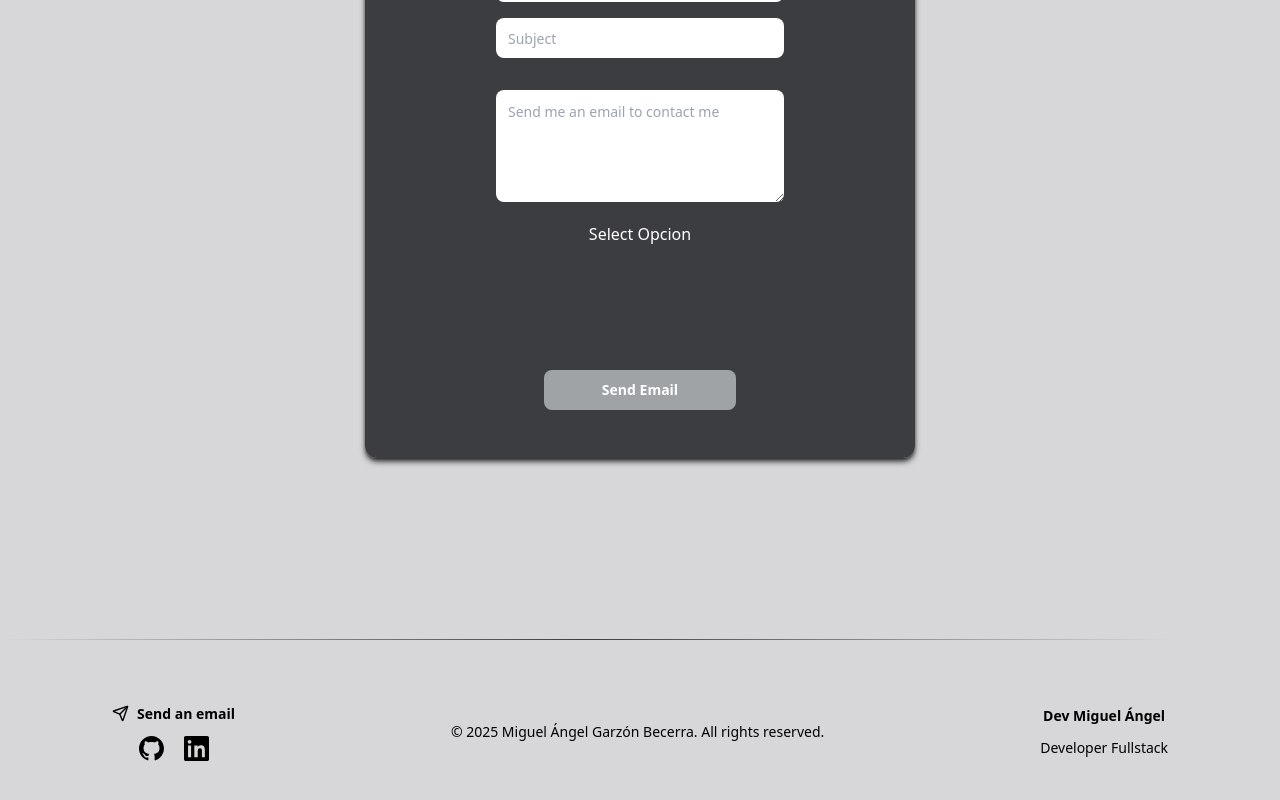
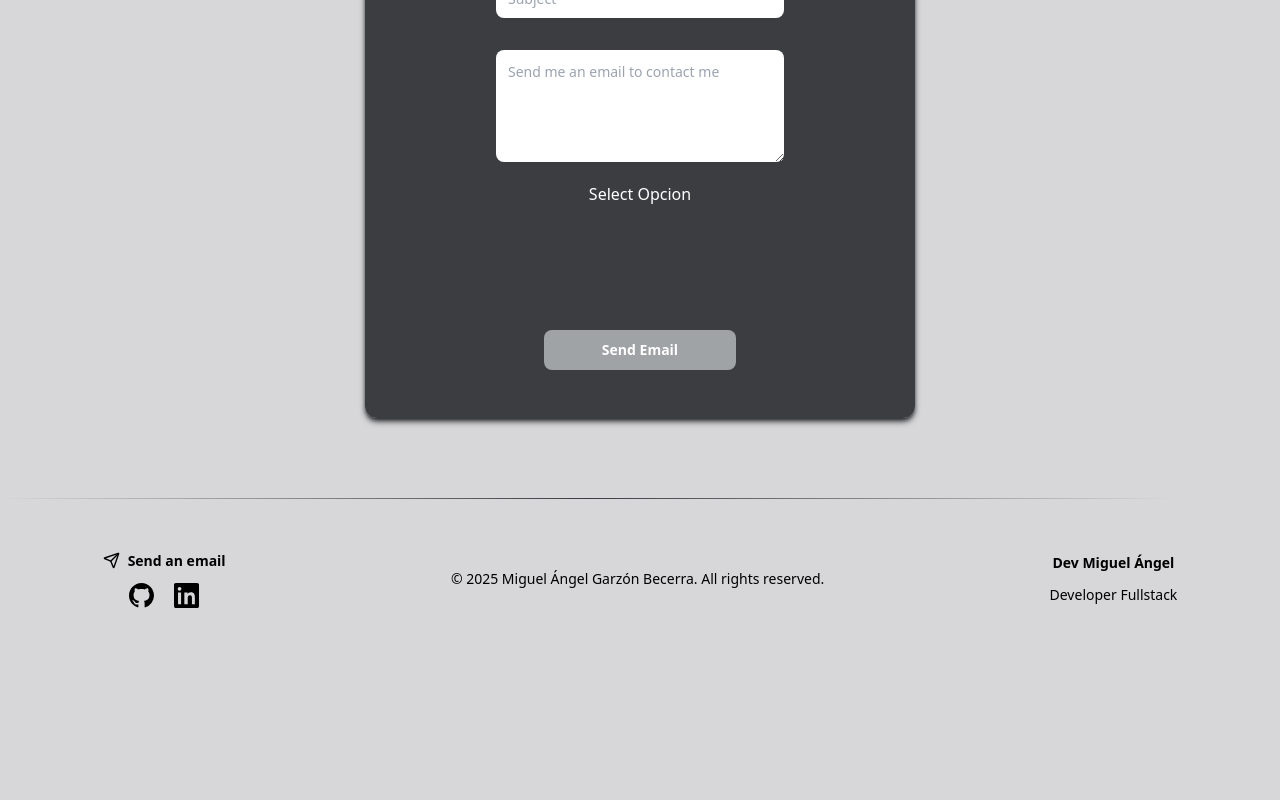
Before and after one commit to MiguelGarzon11/FrontendPortfolio, an Angular app: page /contactme in a window 1280 px wide. Shown: the part 466-1266 px from the top of the page. After the commit the page ends 1125 px from the top, so only its background shows below. Built offline with nearby package versions, Linux system fonts and the light colour scheme.

Commit message:
Frontend Portfolio v.2.0

```diff
--- a/src/app/app.html
+++ b/src/app/app.html
@@ -1,7 +1,7 @@
 <div class="bg-secondary dark:bg-main">
   <app-header></app-header>
-    <main>
-      <router-outlet></router-outlet>
-    </main>
+  <main>
+    <router-outlet></router-outlet>
+  </main>
   <app-footer></app-footer>
 </div>
--- a/src/app/components/contactme/contactme.html
+++ b/src/app/components/contactme/contactme.html
@@ -1,4 +1,4 @@
-<div class="h-screen p-10">
+<div class="h-full">
   <div class="flex flex-col justify-center items-center gap-10 m-10">
 
     <h1 class="text-3xl text-main dark:text-secondary">Contact Me</h1>
@@ -51,7 +51,8 @@
               <use href="assets/icons/gmail.svg"></use>
             </svg>
 
-            <svg id="sendmessage" class="h-10 w-10 drop-shadow-lg cursor-pointer" (click)="setPlatform('whatsapp')">
+            <svg id="sendmessage" class="h-10 w-10 drop-shadow-lg cursor-pointer"
+              (click)="selectedPlatform ===('whatsapp')">
               <use href="assets/icons/wh.svg"></use>
             </svg>
 
@@ -74,6 +75,6 @@
         </div>
       </div>
     </div>
+
   </div>
 </div>
-<footer></footer>
--- a/src/app/components/contactme/contactme.ts
+++ b/src/app/components/contactme/contactme.ts
@@ -78,4 +78,5 @@ export class Contactme {
       }
     }
   }
+
 }
--- a/src/app/components/footer/footer.html
+++ b/src/app/components/footer/footer.html
@@ -1,6 +1,6 @@
 <hr>
-<footer class="flex flex-row justify-between gap-5 text-xs sm:text-sm md:text-md">
-    <div class="flex flex-col items-center justify-center gap-3 pr-10">
+<footer class="flex flex-row w-screen justify-around items-center gap-5 text-[10px] sm:text-sm md:text-md">
+  <div class="flex flex-col gap-3">
     <a href="https://mail.google.com/mail/?view=cm&fs=1&to=miguelangelgarb@gmail.com" target="_blank">
       <svg xmlns="http://www.w3.org/2000/svg" width="17" height="17" viewBox="0 0 24 24" fill="none"
         stroke="currentColor" stroke-width="2" stroke-linecap="round" stroke-linejoin="round"
@@ -43,7 +43,7 @@
       </a>
     </div>
   </div>
-    <div class="flex justify-center items-center sm:mt pr-10 text-wrap text-[10px] sm:text-sm">
+  <div class="flex justify-center items-center text-center sm:mt text-wrap text-[10px] sm:text-sm">
     <p>© 2025 Miguel Ángel Garzón Becerra. All rights reserved.</p>
   </div>
   <div class="flex flex-col justify-center items-center gap-3">
--- a/src/app/components/header/header.html
+++ b/src/app/components/header/header.html
@@ -1,5 +1,5 @@
 <header id="header"
-  class="flex flex-col w-full sm:flex-row justify-center items-center mt-8 mb-8 md:mt-12 md:mb-12 mx-3 top-0 gap-8 sm:gap-8 md:gap-10 lg:gap-48">
+  class="flex flex-col w-full sm:flex-row justify-center items-center mt-8 mb-8 md:mt-12 md:mb-12 m-3 top-0 gap-8 sm:gap-8 md:gap-10 lg:gap-48">
   <h1 class="flex items-center gap-3 text-md md:text-xl lg:text-2xl font-sans mx-2 font-extrabold">
     <svg xmlns="http://www.w3.org/2000/svg" viewBox="0 0 24 24" fill="none" stroke="currentColor" stroke-width="2"
       stroke-linecap="round" stroke-linejoin="round"
@@ -10,7 +10,7 @@
 
     Dev Miguel Angel
   </h1>
-  <div class="flex flex-row gap-2 md:gap-5 lg:gap-10 justify-around">
+  <div class="flex flex-row gap-5 md:gap-5 lg:gap-10 justify-around">
     <nav class="flex flex-row justify-center items-center gap-3 lg:gap-10 text-[10px] sm:text-sm md:text-md">
       <a routerLink="/">
         <svg xmlns="http://www.w3.org/2000/svg" viewBox="0 0 24 24" fill="none" stroke="currentColor" stroke-width="2"
@@ -62,14 +62,14 @@
       </a>
     </nav>
 
-    <label for="darkSwtich" class="relative inline-block w-11 h-6 cursor-pointer">
+    <label for="darkSwtich" class="relative inline-block w-9 h-4 sm:w-11 sm:h-6 cursor-pointer">
       <input data-hs-theme-switch="" type="checkbox" id="darkSwtich" class="peer sr-only">
       <span
         class="flex flex-row justify-center gap-1 items-center absolute inset-0 bg-buttonS rounded-full transition-colors duration-500 ease-in-out peer-checked:bg-buttonS dark:bg-neutral-700 dark:peer-checked:bg-button peer-disabled:opacity-50 peer-disabled:pointer-events-none">
 
-        <svg xmlns="http://www.w3.org/2000/svg" width="15" height="15" viewBox="0 0 24 24" fill="none"
-          stroke="currentColor" stroke-width="2" stroke-linecap="round" stroke-linejoin="round"
-          class="lucide lucide-sun-icon lucide-sun text-white dark:text-white">
+        <svg xmlns="http://www.w3.org/2000/svg" viewBox="0 0 24 24" fill="none" stroke="currentColor" stroke-width="2"
+          stroke-linecap="round" stroke-linejoin="round"
+          class="lucide lucide-sun-icon lucide-sun text-white dark:text-white w-3 h-3 sm:w-4 sm:h-4">
           <circle cx="12" cy="12" r="4" />
           <path d="M12 2v2" />
           <path d="M12 20v2" />
@@ -81,9 +81,9 @@
           <path d="m19.07 4.93-1.41 1.41" />
         </svg>
 
-        <svg xmlns="http://www.w3.org/2000/svg" width="13" height="13" viewBox="0 0 24 24" fill="none"
-          stroke="currentColor" stroke-width="2" stroke-linecap="round" stroke-linejoin="round"
-          class="lucide lucide-moon-icon lucide-moon text-white dark:text-white">
+        <svg xmlns="http://www.w3.org/2000/svg" viewBox="0 0 24 24" fill="none" stroke="currentColor" stroke-width="2"
+          stroke-linecap="round" stroke-linejoin="round"
+          class="lucide lucide-moon-icon lucide-moon text-white dark:text-white w-3 h-3 sm:w-4 sm:h-4">
           <path d="M12 3a6 6 0 0 0 9 9 9 9 0 1 1-9-9Z" />
         </svg>
 
@@ -93,8 +93,7 @@
       </span>
     </label>
   </div>
-
 </header>
-<div class="flex justify-center ">
+<div class="flex justify-center items-center">
   <hr>
 </div>
--- a/src/app/components/home/home.html
+++ b/src/app/components/home/home.html
@@ -1,6 +1,5 @@
-
 <body>
-  <div id="home" class="flex flex-col sm:flex-row justify-center gap-3 lg:gap-16 mt-3">
+  <div id="home" class="flex flex-col sm:flex-row justify-center gap-3 lg:gap-16 mt-3 w-screen">
 
     <div class="flex flex-col justify-center items-center mt-0 lg:mt-20 text-main dark:text-secondary">
       <svg class="w-64 h-64 md:w-64 md:h-64 lg:w-96 lg:h-96">
--- a/src/app/components/skills/skills.html
+++ b/src/app/components/skills/skills.html
@@ -1,9 +1,9 @@
 <section id="skills"
-    class="mask-fade-x flex flex-row w-[1000px] justify-center items-center overflow-hidden bg-transparent m-20">
+  class="mask-fade-x flex flex-row w-[320px] sm:w-[640px] md:w-[1000px] justify-center items-center overflow-hidden bg-transparent m-20">
   <div class="whitespace-nowrap">
     <div class="flex gap-8 animate-scroll">
       <ng-container *ngFor="let i of [1,2,3,4,5,6,7,8,9,10]">
-                <svg class="w-16 h-16" *ngFor="let icon of icons">
+        <svg class="w-14 h-14 md:w-16 md:h-16 " *ngFor="let icon of icons">
           <use [attr.href]="'assets/icons/' + icon + '.svg'"></use>
           <!--- [attr.href] concatena la ruta de cada archivo --->
         </svg>
--- a/src/styles.css
+++ b/src/styles.css
@@ -38,7 +38,7 @@
   }
 
   footer {
-    @apply h-40 flex flex-row justify-between mx-28 mt-3;
+    @apply h-40 flex flex-row justify-between;
   }
 
   button {
```
Lines whose indentation alone changed are shown as unchanged.
